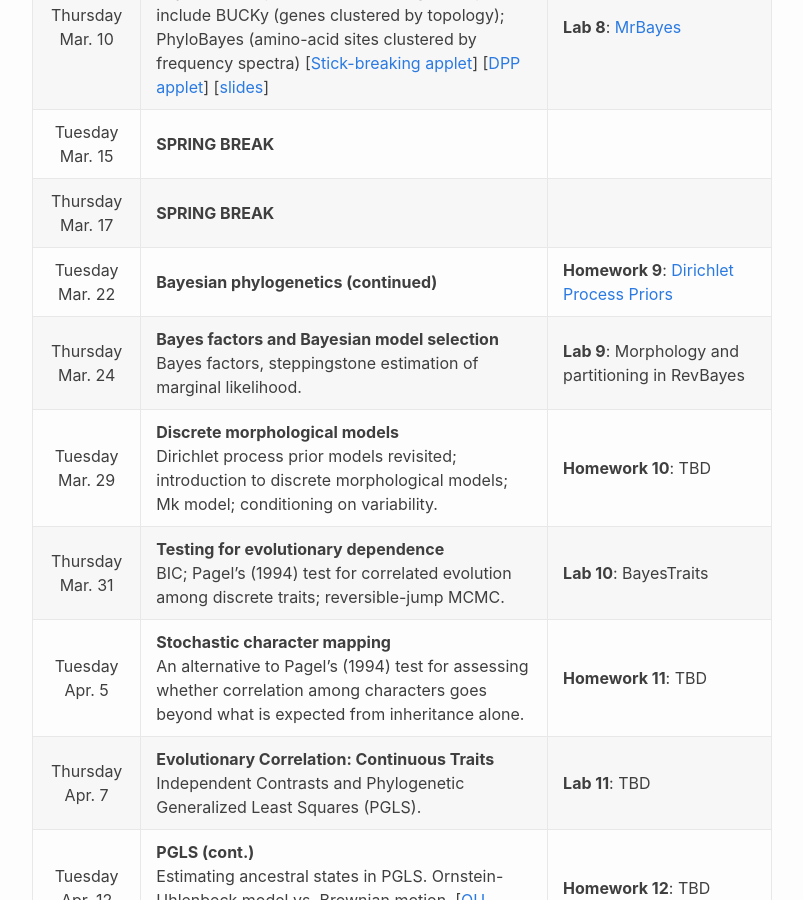
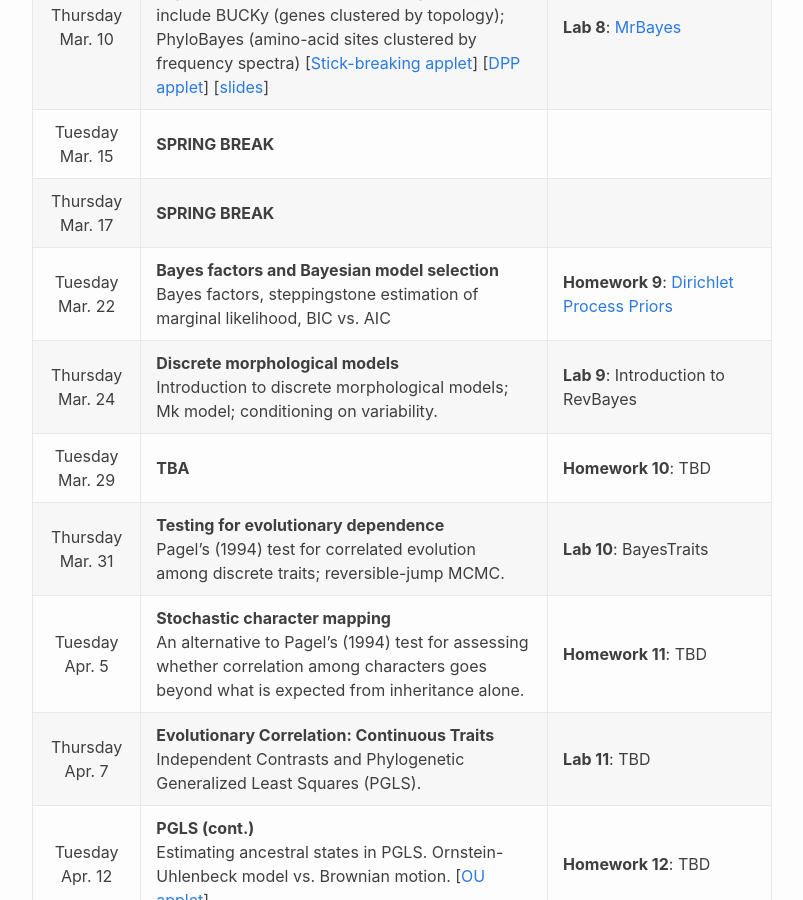
Before and after one commit to plewis/plewis.github.io, a Jekyll site: the page built from phylogenetics/phylogenetics2022.md, in a window 1280 px wide and 900 px high, scrolled down 3121 px. Shown: the whole window, without its empty margins (238-1041 px from the left). Built offline with Jekyll 4.4.1, drawn with Linux system fonts in a browser that asks for light colours; emoji names are drawn with the system emoji font.

Commit message:
updated schedule

```diff
--- a/phylogenetics/phylogenetics2022.md
+++ b/phylogenetics/phylogenetics2022.md
@@ -33,10 +33,10 @@ Tuesday Mar. 8         | **Prior distributions (cont.) and CIs**<br/> Running on
 Thursday Mar. 10        | **Dirichlet Process Prior**<br/> Bayesian non-parametric clustering: examples include BUCKy (genes clustered by topology); PhyloBayes (amino-acid sites clustered by frequency spectra) \[[Stick-breaking applet](/applets/stickbreaking/)\] \[[DPP applet](/applets/dpp/)\] \[[slides](https://hydrodictyon.eeb.uconn.edu/people/plewis/courses/phylogenetics/lectures/2022/DirichletProcessPriors.pdf)\] | **Lab 8**: [MrBayes](/mrbayes/)
 Tuesday Mar. 15         | **SPRING BREAK** |
 Thursday Mar. 17        | **SPRING BREAK** |
-Tuesday Mar.  22        | **Bayesian phylogenetics (continued)**<br/>  | **Homework 9**: [Dirichlet Process Priors](/hw9/)
-Thursday Mar. 24        | **Bayes factors and Bayesian model selection**<br/> Bayes factors, steppingstone estimation of marginal likelihood. | **Lab 9**: Morphology and partitioning in RevBayes
-Tuesday Mar. 29         | **Discrete morphological models**<br/> Dirichlet process prior models revisited; introduction to discrete morphological models; Mk model; conditioning on variability. | **Homework 10**: TBD
-Thursday Mar. 31         | **Testing for evolutionary dependence**<br/> BIC; Pagel’s (1994) test for correlated evolution among discrete traits; reversible-jump MCMC. | **Lab 10**: BayesTraits
+Tuesday Mar.  22        | **Bayes factors and Bayesian model selection**<br/> Bayes factors, steppingstone estimation of marginal likelihood, BIC vs. AIC | **Homework 9**: [Dirichlet Process Priors](/hw9/)
+Thursday Mar. 24        | **Discrete morphological models**<br/>Introduction to discrete morphological models; Mk model; conditioning on variability. | **Lab 9**: Introduction to RevBayes
+Tuesday Mar. 29         | **TBA**<br/>  | **Homework 10**: TBD
+Thursday Mar. 31         | **Testing for evolutionary dependence**<br/> Pagel’s (1994) test for correlated evolution among discrete traits; reversible-jump MCMC. | **Lab 10**: BayesTraits
 Tuesday Apr. 5          | **Stochastic character mapping**<br/> An alternative to Pagel’s (1994) test for assessing whether correlation among characters goes beyond what is expected from inheritance alone. | **Homework 11**: TBD
 Thursday Apr. 7         | **Evolutionary Correlation: Continuous Traits**<br/> Independent Contrasts and Phylogenetic Generalized Least Squares (PGLS). | **Lab 11**: TBD
 Tuesday Apr. 12         | **PGLS (cont.)**<br/> Estimating ancestral states in PGLS. Ornstein-Uhlenbeck model vs. Brownian motion. \[[OU applet](/applets/ou/)\] | **Homework 12**: TBD
```
Also changed, not shown: 1 other file.
